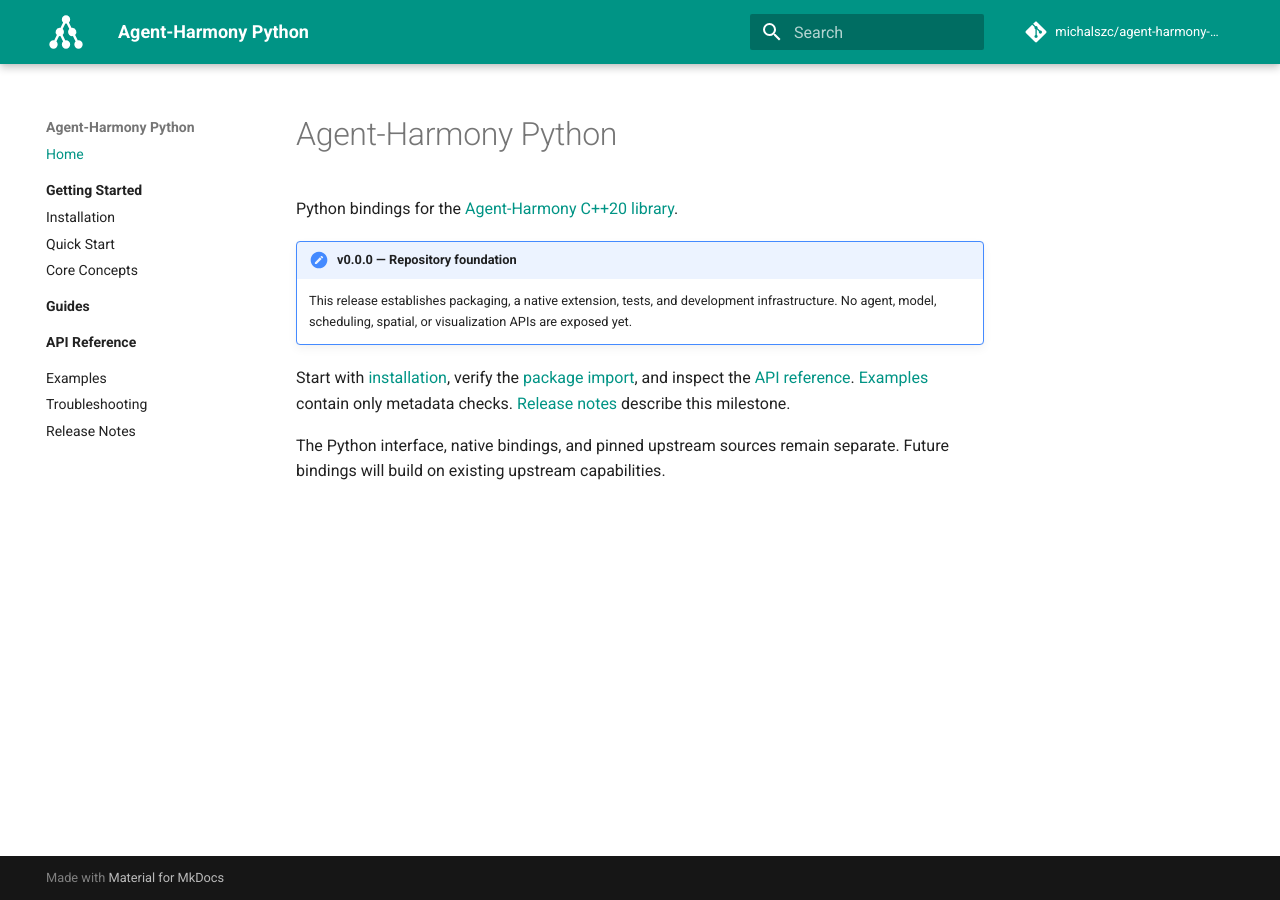
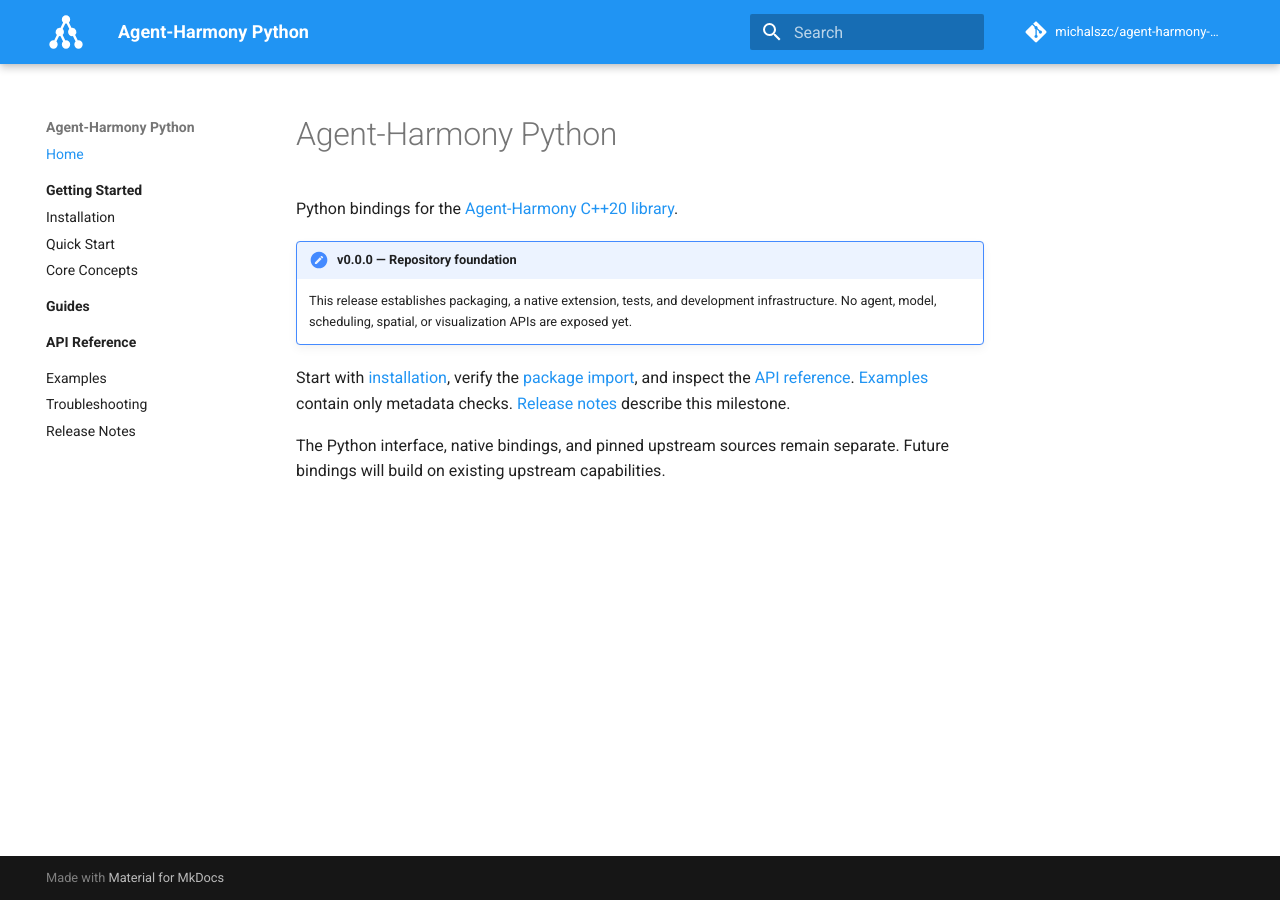
Before and after one commit to michalszc/agent-harmony-python, an MkDocs documentation site: the page built from documentation/index.md, in a window 1280 px wide. Built offline with MkDocs 1.6.1 and Material for MkDocs 9.7.7, drawn with Linux system fonts in a browser that asks for light colours; comment, search, counter and statistics services are not loaded.

Commit message:
docs: change documentation header color to blue

```diff
--- a/mkdocs.yml
+++ b/mkdocs.yml
@@ -11,7 +11,7 @@ strict: true
 theme:
   name: material
   palette:
-    primary: teal
+    primary: blue
   icon:
     logo: material/graph
   features:
```
